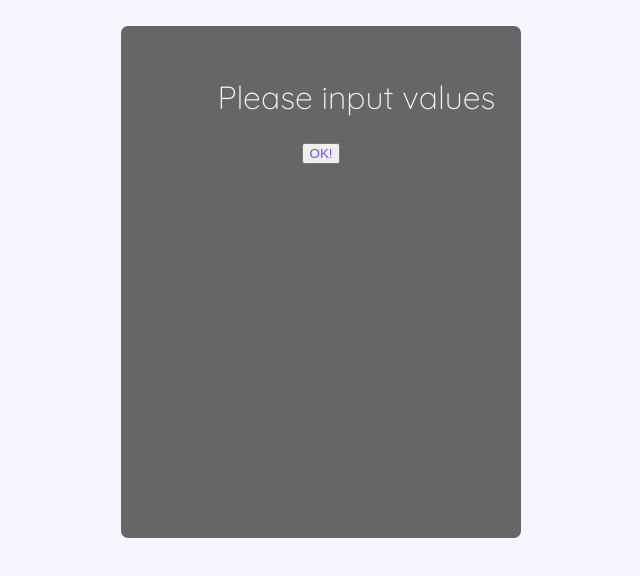
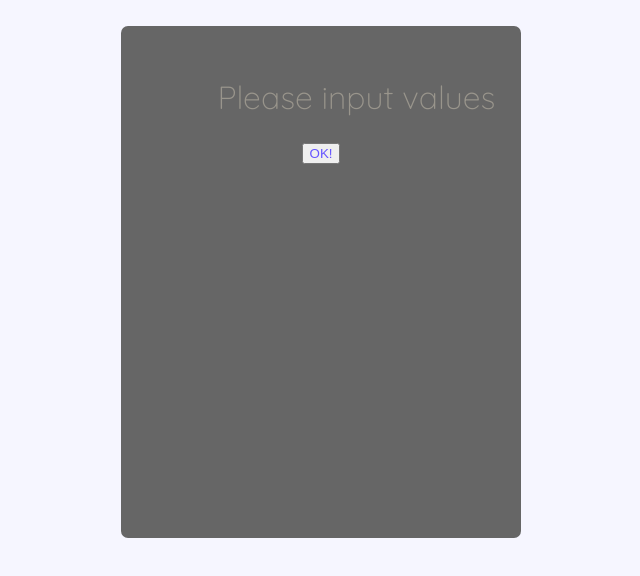
Before and after one commit to jazerQ/jsCalc, a website: page views/index.html in a window 1280 px wide. Shown: the whole page, without its empty margins (319-959 px from the left). Drawn offline with Linux system fonts and the light colour scheme.

Commit message:
update noAnswerClass

```diff
--- a/views/style.css
+++ b/views/style.css
@@ -18,12 +18,12 @@ button{
 }
 p{
 	font-family: 'Quicksand', sans-serif;
-	color:#F6F6F6;
 	font-weight: 40px;
 	font-size: 32px;
 }
 .noAnswer{
 	text-align: right;
+	color: #99958C;
 	margin: 2vw;
 	margin-top: 4vw;
 }
```
